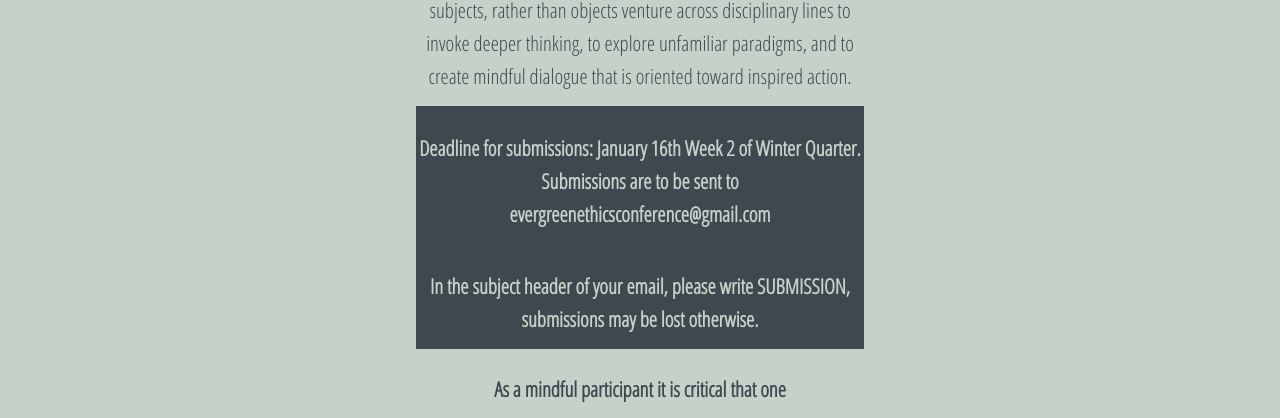
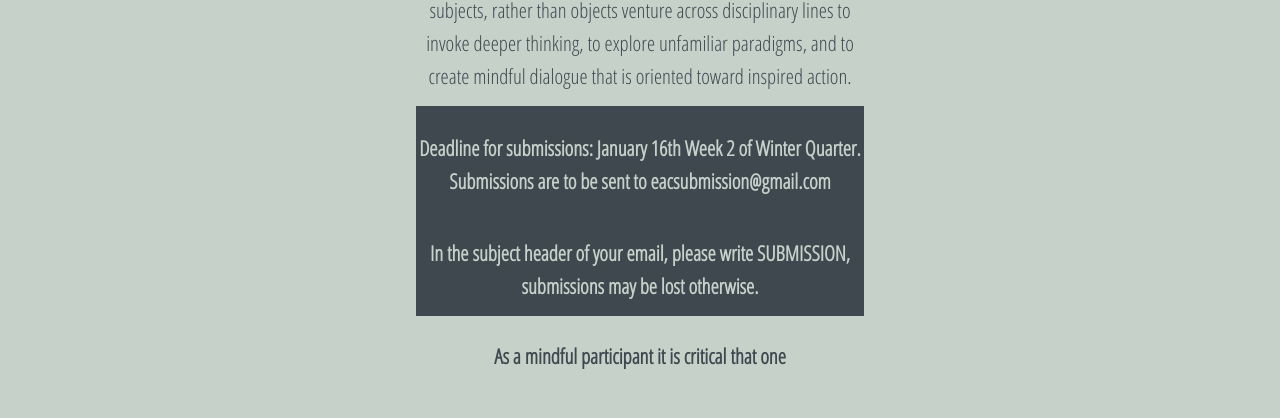
Before and after one commit to aidanrbates/aidanrbates.github.io, a plain HTML site: page index.html in a window 1280 px wide. Shown: the part 5880-6298 px from the top of the page. Drawn offline with nearby package versions, Linux system fonts and the light colour scheme.

Commit message:
Update index.html

```diff
--- a/index.html
+++ b/index.html
@@ -195,7 +195,7 @@
                             objects venture across disciplinary lines to invoke deeper thinking, to explore unfamiliar paradigms, and to
                             create mindful dialogue that is oriented toward inspired action. </h2>
                 <h2 id="dead1"class="subdesc"><strong>Deadline for submissions: January 16th Week 2 of Winter Quarter. Submissions are to be sent to
-                    evergreenethicsconference@gmail.com</strong></h2>
+                    eacsubmission@gmail.com</strong></h2>
                     <h2 id="dead2" class="subdesc"><strong>In the subject header of your email, please write SUBMISSION, submissions may be lost otherwise.</strong></h2>
 
                     <h2>As a mindful participant it is critical that one</h2>
```
